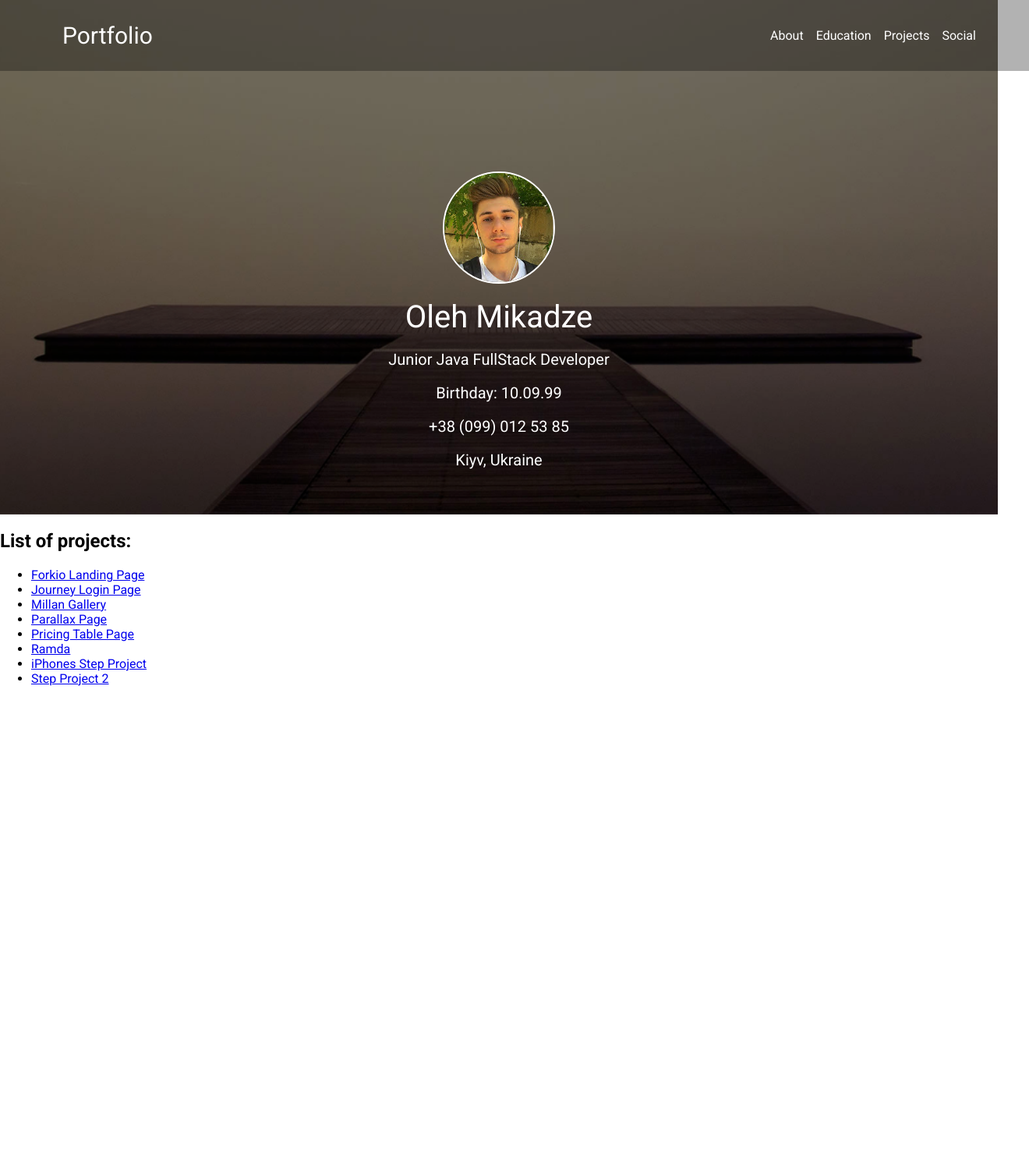
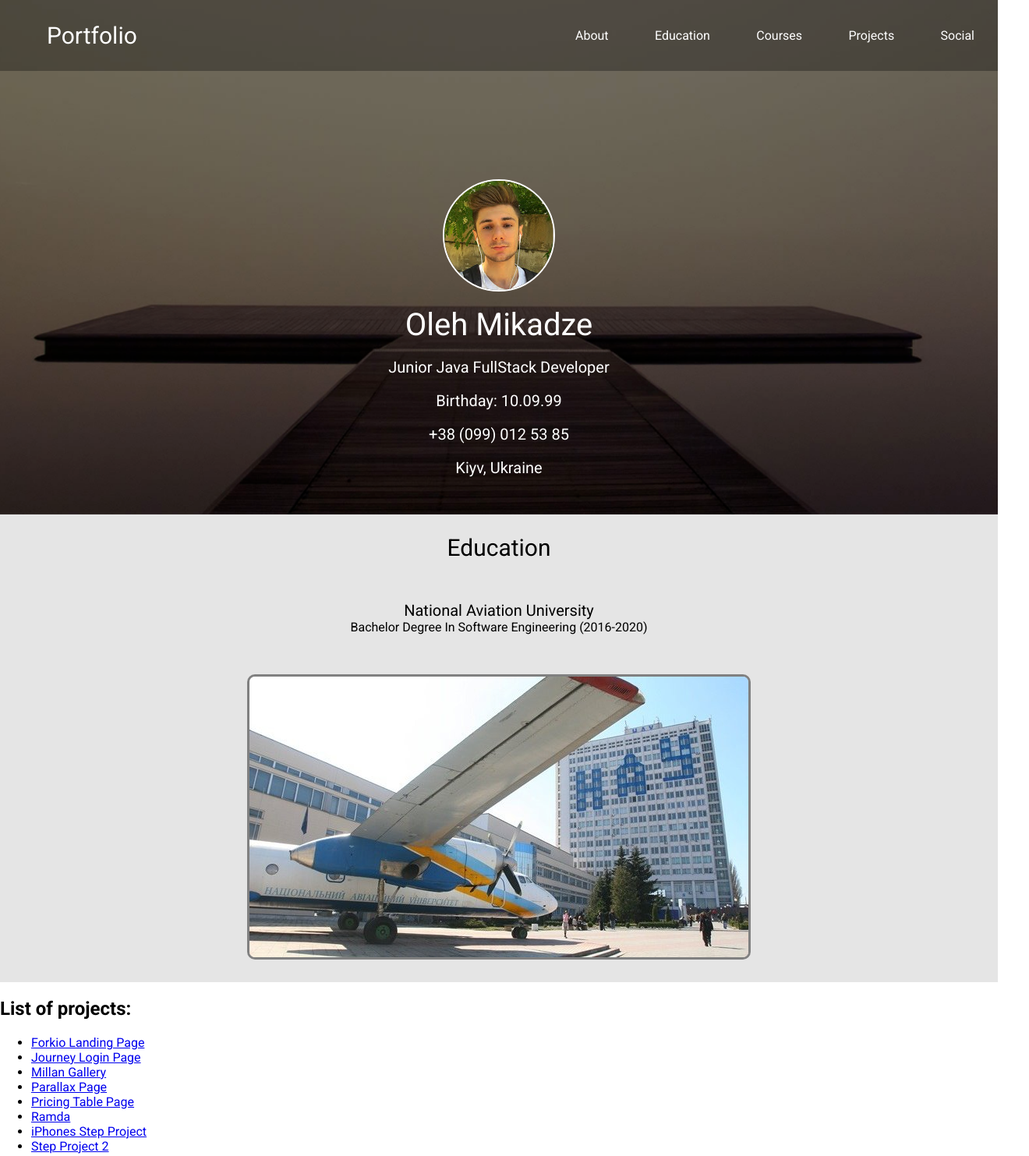
Before and after one commit to olegmikadze/olegmikadze.github.io, a plain HTML site: page index.html in a window 1280 px wide. Shown: the whole page at 78% size, 1320 px wide, since content can reach past the window. Before the commit the page ends 896 px from the top, so only its background shows below. Drawn offline with Linux system fonts and the light colour scheme.

Commit message:
2 sections added

```diff
--- a/index.html
+++ b/index.html
@@ -7,41 +7,66 @@
     <link rel="stylesheet" href="style.css">
     <link href="https://fonts.googleapis.com/css?family=Roboto:400,700,900" rel="stylesheet">
     <script src="js.js" rel="script"></script>
+    <meta name="viewport" content="width=device-width, initial-scale=1, maximum-scale=1">
 
 </head>
 <body>
 
 
-<section class="section-about" id="about">
+<section class="sectionAbout" id="about">
+    <div class="aboutContent">
+
+        <div class="portHeader">
+            <span class="portHeaderSpan">Portfolio</span>
+
+            <ul class="portHeaderList">
+                <li><a class="portHeaderListLink" href="#about">About</a></li>
+                <li><a class="portHeaderListLink" href="#education">Education</a></li>
+                <li><a class="portHeaderListLink" href="#courses">Courses</a></li>
+                <li><a class="portHeaderListLink" href="#projects">Projects</a></li>
+                <li><a class="portHeaderListLink" href="#social">Social</a></li>
+            </ul>
+        </div>
 
 
-    <header class="portHeader">
-        <span class="portHeader__span">Portfolio</span>
+        <div class="aboutDiv">
+            <img src="img/ce11a587-d8df-45e6-afbb-c781c0502d52.jpg" class="about-photo">
+            <span class="aboutSpan">Oleh Mikadze</span>
+            <span class="aboutSpanDesc">Junior Java FullStack Developer</span>
+            <span class="aboutSpanDesc">Birthday: 10.09.99</span>
+            <span class="aboutSpanDesc">+38 (099) 012 53 85</span>
+            <span class="aboutSpanDesc">Kiyv, Ukraine</span>
+        </div>
 
-        <div class="portHeader__links">
-            <ul class="portHeader__list">
-                <li><a class="portHeader__list--link" href="#about">About</a></li>
-                <li><a class="portHeader__list--link" href="#education">Education</a></li>
-                <li><a class="portHeader__list--link" href="#projects">Projects</a></li>
-                <li><a class="portHeader__list--link" href="#social">Social</a></li>
-            </ul>
-        </div>
-    </header>
+    </div>
+</section>
 
 
-    <div class="about-div">
-        <img src="img/ce11a587-d8df-45e6-afbb-c781c0502d52.jpg" class="about-photo">
-        <span class="about-span">Oleh Mikadze</span>
-        <span class="about-span-desc">Junior Java FullStack Developer</span>
-        <span class="about-span-desc">Birthday: 10.09.99</span>
-        <span class="about-span-desc">+38 (099) 012 53 85</span>
-        <span class="about-span-desc">Kiyv, Ukraine</span>
+<section class="sectionEducation" id="education">
+    <div class="educationContent">
+        <span class="educationContentSpan">Education</span>
+        <div>
+            <span class="educationContentSpan2">National Aviation University</span>
+            <span class="educationContentSpan3">Bachelor Degree In Software Engineering (2016-2020)</span>
+        </div>
+        <a href="https://nau.edu.ua/"><img src="img/123.jpg"></a>
+    </div>
+</section>
+
+<section class="sectionCourses" id="courses">
+    <div class="coursesContent">
+
+
+
+
 
     </div>
-
 </section>
 
-<section class="section-projects">
+
+
+
+<section class="sectionProjects" id="projects">
 
     <div>
         <h1>List of projects: </h1>
--- a/style.css
+++ b/style.css
@@ -1,79 +1,98 @@
 html, body{
     margin: 0;
     font-family: Roboto, serif;
-
 }
 
-.section-about{
+.sectionAbout{
+    min-width: 320px;
     width: 100%;
     height: 660px;
     background: url("img/bg1.png") fixed no-repeat center;
     background-size: cover;
 
-    position: relative;
-
+    display: flex;
+    flex-direction: column;
+    justify-content: center;
+    align-items: center;
 }
 
+.aboutContent{
+    width: 100%;
+    height: 100%;
+}
 
 .portHeader{
     width: 100%;
-    padding: 20px;
+    padding: 20px 0;
     background-color: rgba(0,0,0,0.3);
+
     display: flex;
     flex-direction: row;
     justify-content: space-between;
     align-items: center;
-
-    position: relative;
-    top: 0;
 }
 
-/*@media screen and {
-
-}*/
-
-.portHeader__span{
+.portHeaderSpan{
     color: white;
     font-size: 30px;
     padding-left: 60px;
 }
 
-.portHeader__links{
-    display: inline-block;
-    height: 100%;
-    width: 25%;
-    padding-right: 40px;
+.portHeaderList{
+    width: 40%;
+    padding-right: 30px;
 }
 
-.portHeader__list{
+
+@media screen and (max-width: 990px){
+    .portHeaderList{
+        width: 60%;
+    }
+}
+
+@media screen and (max-width: 620px){
+
+
+    .portHeaderSpan{
+        color: white;
+        font-size: 20px;
+        padding-left: 20px;
+    }
+
+    .portHeaderList {
+        width: 80%;
+        padding-left: 20px;
+    }
+
+}
+
+.portHeaderList{
     list-style: none;
     display: flex;
     flex-direction: row;
-    justify-content: space-around;
+    justify-content: space-between;
 }
+
 .portHeader__logo--link{
     color: white;
     text-decoration: none;
 }
 
-.portHeader__list--link{
+.portHeaderListLink{
     text-decoration: none;
     color: white;
 }
 
-
-
-.about-div{
+.aboutDiv{
     width: 100%;
     height: 400px;
+
+    margin-top: 130px;
 
     display: flex;
     flex-direction: column;
     justify-content: space-around;
     align-items: center;
-
-    position: relative;
-    top: 120px;
 }
 
 .about-photo{
@@ -81,17 +100,70 @@ html, body{
     border: 2px solid white;
 }
 
-.about-span{
+.aboutSpan{
     color: white;
     font-size: 40px;
 }
-.about-span-desc{
+.aboutSpanDesc{
     color: white;
     font-size: 20px;
 }
 
+/*///////////////////////////////////////////////////////////////////////////////////////////////////////*/
 
+.sectionEducation{
+    width: 100%;
+    height: 600px;
+    background-color: rgba(0,0,0,0.1);
 
+    display: flex;
+    flex-direction: column;
+    justify-content: center;
+    align-items: center;
+}
+
+.educationContent{
+    width: 1200px;
+    height: 100%;
+
+    display: flex;
+    flex-direction: column;
+    justify-content: space-around;
+    align-items: center;
+}
+
+.educationContentSpan{
+    font-size: 30px;
+}
+
+.educationContent div{
+    display: flex;
+    flex-direction: column;
+    justify-content: space-around;
+    align-items: center;
+}
+.educationContentSpan2{
+    font-size: 20px;
+}
+
+.educationContent img {
+    border: 3px solid grey;
+    border-radius: 10px;
+}
+
+@media screen and (max-width: 720px){
+    .educationContent a{
+        width: 40%;
+
+        display: flex;
+        flex-direction: row;
+        justify-content: center;
+        align-items: center;
+    }
+    .educationContent img {
+       width: 80%;
+    }
+}
 
 /*///////////////////////////////////////////////////////////////////////////////////////////////////////*/
 
```
Also changed, not shown: img/123.jpg (added), img/sandwich.png (added).
